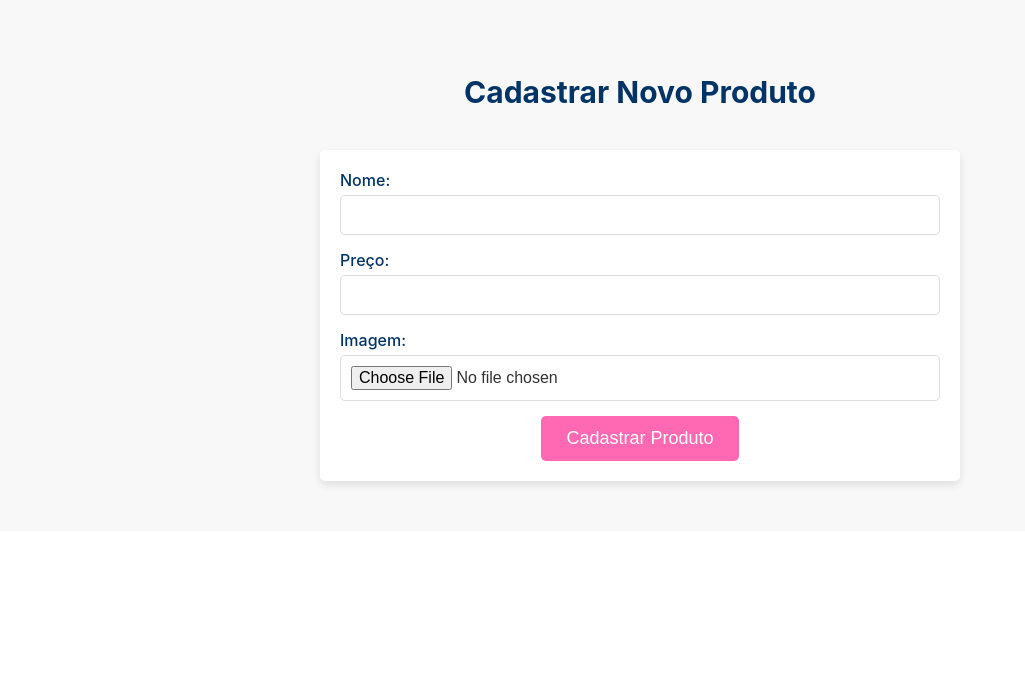
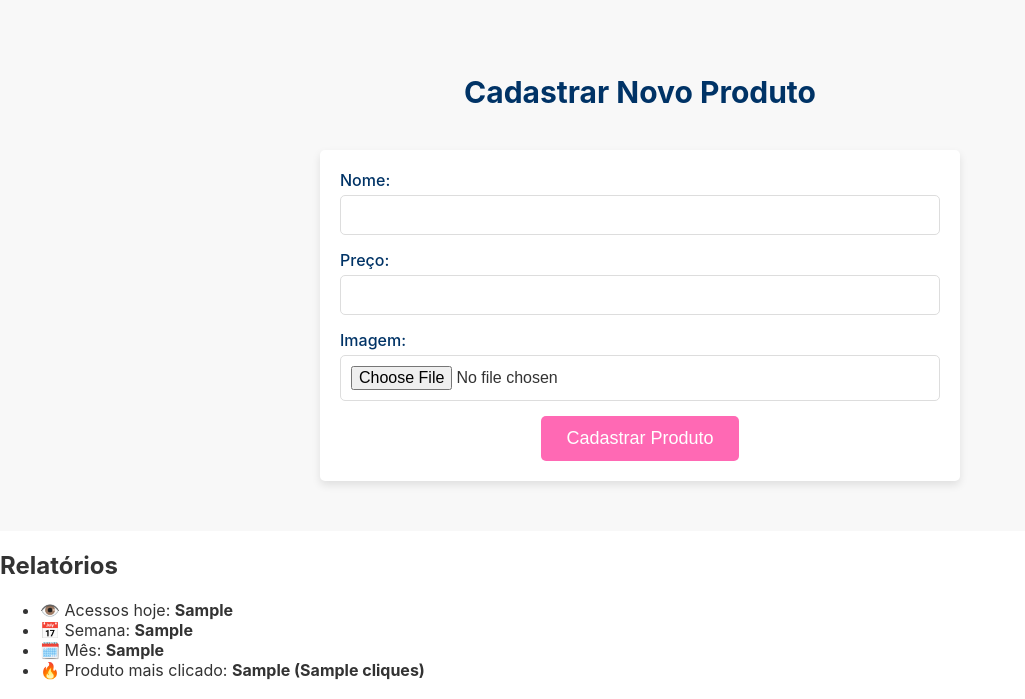
Before and after one commit to Maciel027/JLtapetesOficial, a Flask app: template templates/painel.html in a window 1280 px wide. Shown: the part 101-800 px from the top of the page, without its empty margins (0-1025 px from the left). Run offline with Flask 3, Linux system fonts and the light colour scheme; the template is opened without the code that fills it: most values are stand-ins (such as "Sample title", 1, 10 or a date in 2020); some libraries are stand-ins or nearby versions.

Commit message:
att painel clickes

```diff
--- a/app.py
+++ b/app.py
@@ -57,11 +57,11 @@ def login():
     return render_template('login.html')
 
 
-@app.route('/painel')
-def painel():
-    if not session.get('admin'):
-        return redirect(url_for('login'))
-    return render_template('painel.html')
+#@app.route('/painel')
+#def painel():
+#    if not session.get('admin'):
+ #       return redirect(url_for('login'))
+#    return render_template('painel.html')
 
 
 @app.route('/editar')
@@ -150,6 +150,45 @@ def registrar_clique(id):
     con.close()
     return redirect("https://wa.me/5515998366823")
 
+@app.route('/painel')
+def painel():
+    if not session.get('admin'):
+        return redirect(url_for('login'))
+
+    con = conectar()
+    cur = con.cursor()
+
+    # Acessos
+    cur.execute("SELECT COUNT(*) FROM acessos WHERE DATE(data) = CURRENT_DATE")
+    acessos_dia = cur.fetchone()[0]
+
+    cur.execute("SELECT COUNT(*) FROM acessos WHERE data >= NOW() - INTERVAL '7 days'")
+    acessos_semana = cur.fetchone()[0]
+
+    cur.execute("SELECT COUNT(*) FROM acessos WHERE data >= NOW() - INTERVAL '30 days'")
+    acessos_mes = cur.fetchone()[0]
+
+    # Produto mais clicado
+    cur.execute("""
+        SELECT produtos.nome, COUNT(cliques.id) AS total
+        FROM cliques
+        JOIN produtos ON cliques.produto_id = produtos.id
+        GROUP BY produtos.nome
+        ORDER BY total DESC
+        LIMIT 1
+    """)
+    produto_mais_clicado = cur.fetchone()
+
+    con.close()
+
+    return render_template(
+        'painel.html',
+        acessos_dia=acessos_dia,
+        acessos_semana=acessos_semana,
+        acessos_mes=acessos_mes,
+        produto_mais_clicado=produto_mais_clicado
+    )
+
 
 if __name__ == '__main__':
     port = int(os.environ.get('PORT', 8080))
--- a/templates/painel.html
+++ b/templates/painel.html
@@ -39,5 +39,24 @@
         </form>
     </section>
 
+    <section class="relatorios">
+        <h2>Relatórios</h2>
+        <ul>
+            <li>👁️ Acessos hoje: <strong>{{ acessos_dia }}</strong></li>
+            <li>📅 Semana: <strong>{{ acessos_semana }}</strong></li>
+            <li>🗓️ Mês: <strong>{{ acessos_mes }}</strong></li>
+            <li>🔥 Produto mais clicado:
+                <strong>
+                    {% if produto_mais_clicado %}
+                        {{ produto_mais_clicado[0] }} ({{ produto_mais_clicado[1] }} cliques)
+                    {% else %}
+                        Nenhum clique ainda
+                    {% endif %}
+                </strong>
+            </li>
+        </ul>
+    </section>
+
+
 </body>
 </html>
```
